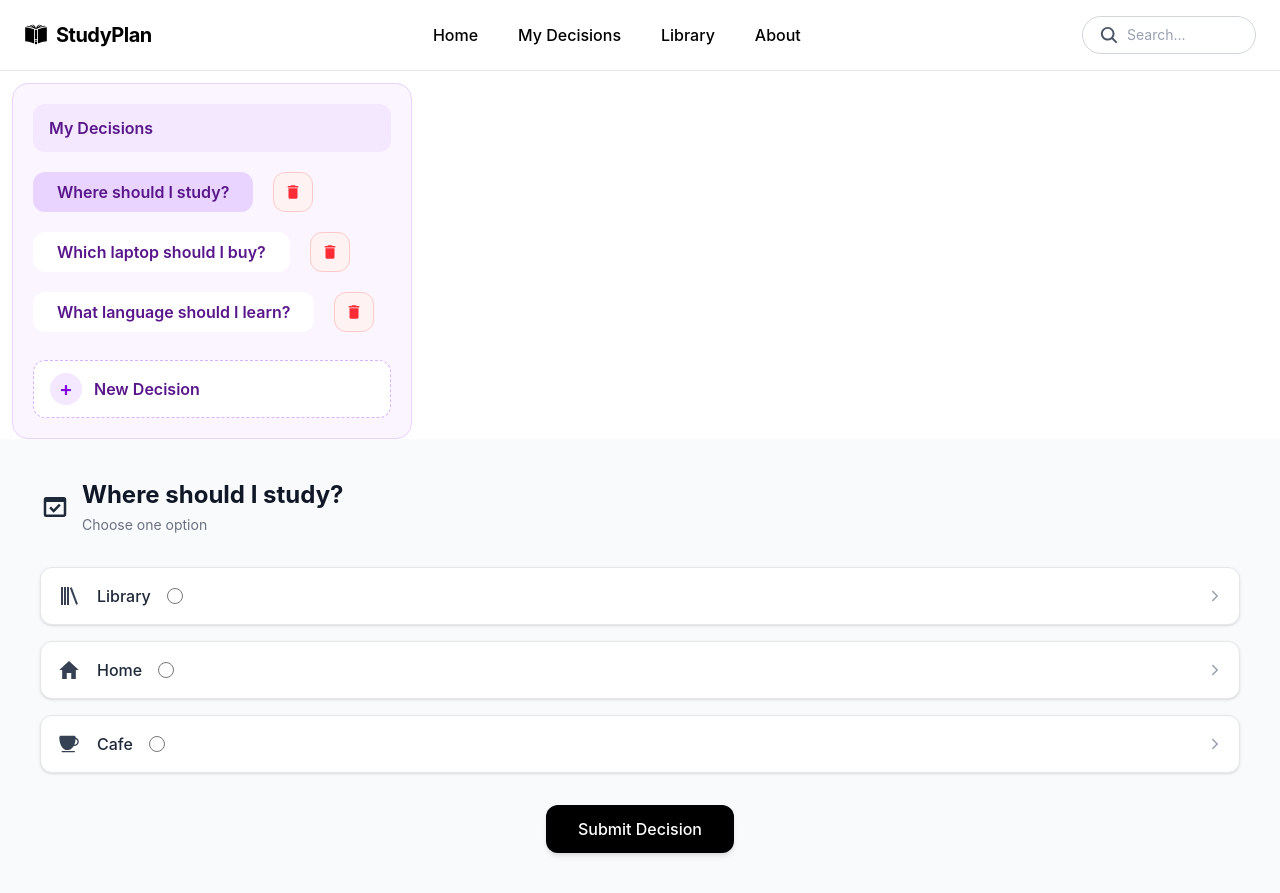
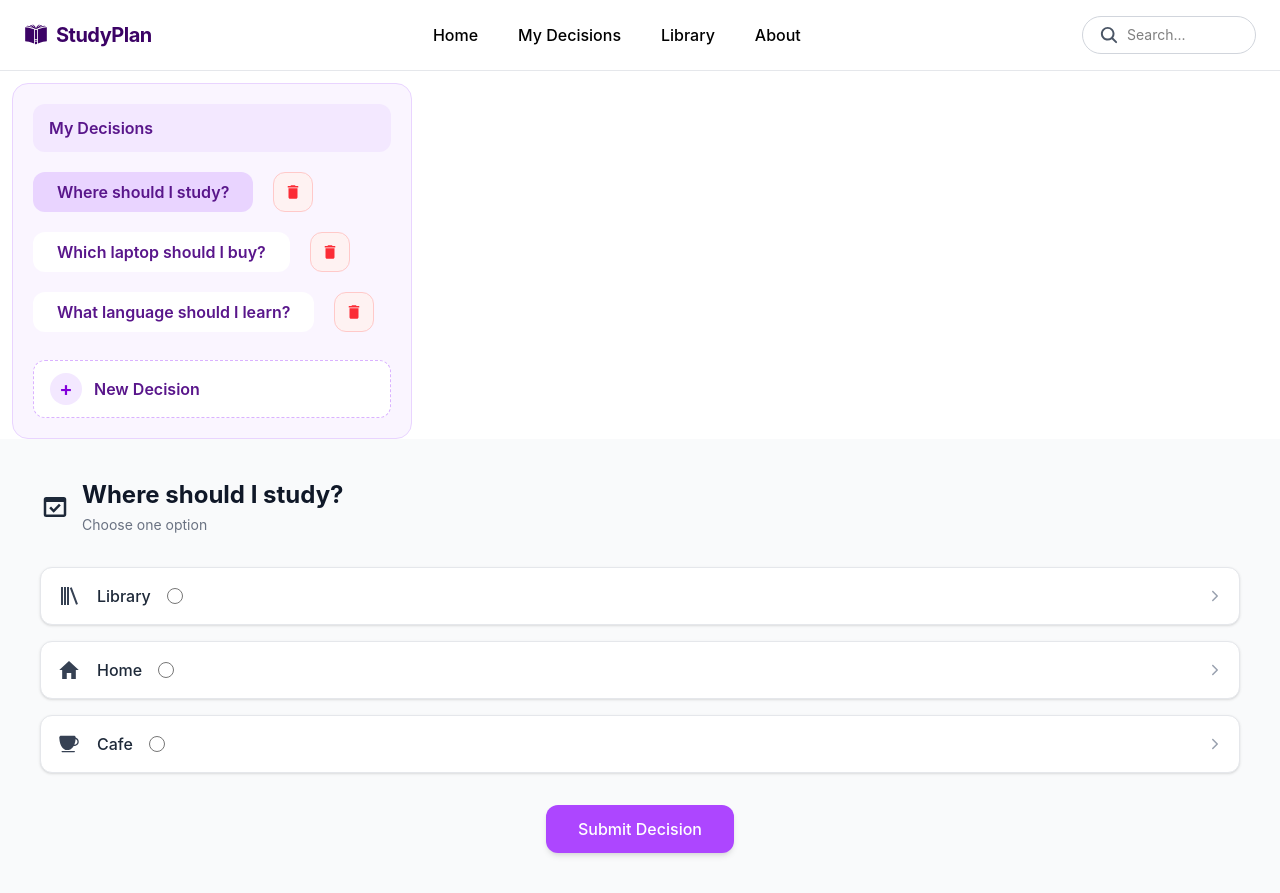
Before and after one commit to AytacMirzeyeva20/NV-ProjectLab, a React (Vite) app: page /sidebar in a window 1280 px wide. Built offline with nearby package versions, Linux system fonts and the light colour scheme; the HTML template or start-up script is replaced by a standard one.

Commit message:
Layihede deyisikler olundu

```diff
--- a/src/components/Home.jsx
+++ b/src/components/Home.jsx
@@ -5,10 +5,10 @@ function Home(){
        <section className="relative min-h-200 bg-cover bg-center flex items-center justify-center px-6"
   style={{
     backgroundImage:
-      "url('https://images.unsplash.com/photo-1532073145718-62df48eaa35e?fm=jpg&q=60&w=3000&auto=format&fit=crop&ixlib=rb-4.1.0&ixid=M3wxMjA3fDB8MHxzZWFyY2h8MjB8fHN0dWR5JTIwYWVzdGhldGljfGVufDB8fDB8fHww')",
+      "url('https://encrypted-tbn0.gstatic.com/images?q=tbn:ANd9GcQtLchh6sYb29mM0oGM8yyV0YhREsNMwSdU8Mkt3XZjSw&s=10')",
   }}>
 
-  <div className="absolute inset-0 bg-black/55"></div>
+  <div className="absolute inset-0 bg-purple-950/60"></div>
   <div className="relative z-10 max-w-4xl text-center text-white">
     <h1 className="text-4xl sm:text-5xl md:text-6xl font-bold leading-tight tracking-tight">
       Hər qərar, daha yaxşi bir gələcəyə aparir.
--- a/src/components/Main/Main.jsx
+++ b/src/components/Main/Main.jsx
@@ -5,6 +5,9 @@ import { IoIosCafe } from "react-icons/io";
 import { IoIosArrowForward } from "react-icons/io";
 import { useState } from "react";
 function Main({decision}) {
+  if (!decision) {
+    return <p className="text-red-700 font-bold">No decisions available.</p>;
+  }
     const[select,setSelectOpen]=useState("");
     const[result,setResult]=useState("");
     const handleSubmit=()=>{
@@ -73,7 +76,7 @@ function Main({decision}) {
 </div>
 </div>
      <div className="mt-8 flex justify-center">
-  <button onClick={handleSubmit} className="rounded-xl bg-black px-8 py-3 font-medium text-white shadow-md transition duration-300 hover:bg-gray-800 hover:shadow-lg">
+  <button onClick={handleSubmit} className="rounded-xl bg-purple-500 px-8 py-3 font-medium text-white shadow-md transition duration-300 hover:bg-purple-950 hover:shadow-lg">
     Submit Decision
   </button>
 </div>
--- a/src/components/Navbar.jsx
+++ b/src/components/Navbar.jsx
@@ -1,54 +1,76 @@
-import React from 'react'
+import React, { useState } from 'react'
 import { GiBookCover } from "react-icons/gi";
 import { IoSearch } from "react-icons/io5";
 import { Link } from 'react-router-dom';
+import { IoMenu } from "react-icons/io5";
 export default function Navbar() {
+  const[menuOpen,setMenuOpen]=useState(false);
   return (
     <>
   <nav className="flex items-center justify-between px-6 py-4 bg-white border-b border-gray-200">
   <div className="flex items-center gap-2">
-    <GiBookCover className="text-2xl text-black" />
-    <a href="#"  className="text-xl font-bold text-black tracking-tight">
+    <GiBookCover className="text-2xl text-purple-950" />
+    <a href="#" className="text-xl font-bold text-purple-950 tracking-tight">
       StudyPlan
     </a>
   </div>
   <ul className="hidden md:flex items-center gap-10">
     <li>
-     <Link to="/" className="relative py-2 text-black font-medium after:absolute after:left-0 after:bottom-0 after:h-0.5
- after:w-0 after:bg-black after:transition-all after:duration-300  hover:after:w-full" >
-  Home
- </Link>
+      <Link to="/" className="relative py-2 text-black font-medium after:absolute after:left-0 after:bottom-0 after:h-0.5
+ after:w-0 after:bg-purple-700 after:transition-all after:duration-300  hover:after:w-full"   >Home</Link>
     </li>
 
     <li>
       <Link to="/sidebar" className="relative py-2 text-black font-medium after:absolute after:left-0 after:bottom-0 after:h-0.5
- after:w-0 after:bg-black after:transition-all after:duration-300  hover:after:w-full" >
-  My Decisions
- </Link>
+ after:w-0 after:bg-purple-700 after:transition-all after:duration-300  hover:after:w-full"  >My Decisions</Link>
     </li>
 
     <li>
-      <a  href="#" className="relative py-2 text-black font-medium  after:absolute after:left-0 after:bottom-0 after:h-0.5
- after:w-0 after:bg-black after:transition-all after:duration-300 hover:after:w-full">
-        Library
-      </a>
+      <a href="#" className="relative py-2 text-black font-medium after:absolute after:left-0 after:bottom-0 after:h-0.5
+ after:w-0 after:bg-purple-700 after:transition-all after:duration-300  hover:after:w-full"  >Library</a>
     </li>
 
     <li>
-      <a  href="#"  className="relative py-2 text-black font-medium  after:absolute after:left-0 after:bottom-0 after:h-0.5
- after:w-0 after:bg-black after:transition-all after:duration-300 hover:after:w-full">
-        About
-      </a>
+      <a href="#" className="relative py-2 text-black font-medium after:absolute after:left-0 after:bottom-0 after:h-0.5
+ after:w-0 after:bg-purple-700 after:transition-all after:duration-300  hover:after:w-full"  >About</a>
     </li>
   </ul>
 
-  <div className="hidden sm:flex items-center gap-2 border border-gray-300 rounded-full px-4 py-2 focus-within:border-black transition">
+  <div className="hidden sm:flex items-center gap-2 border border-gray-300 rounded-full px-4 py-2">
     <IoSearch className="text-xl text-gray-600" />
-
-    <input type="search"  placeholder="Search..." className="w-28 outline-none text-sm text-black placeholder:text-gray-400"/>
+    <input
+      type="search"
+      placeholder="Search..."
+      className="w-28 outline-none text-sm text-black"/>
   </div>
 
+  <IoMenu className="text-2xl cursor-pointer md:hidden"
+    onClick={() => setMenuOpen(!menuOpen)}/>
 </nav>
+{menuOpen && (
+  <div className="md:hidden border-b border-gray-200 bg-white px-6 py-4">
+    <ul className="flex flex-col gap-5">
+      <li>
+        <Link to="/" onClick={() => setMenuOpen(false)}>
+          Home
+        </Link>
+      </li>
+      <li>
+        <Link to="/sidebar" onClick={() => setMenuOpen(false)}>
+          My Decisions
+        </Link>
+      </li>
+
+      <li>
+        <a href="#">Library</a>
+      </li>
+
+      <li>
+        <a href="#">About</a>
+      </li>
+    </ul>
+  </div>
+)}
     </>
   )
 }
--- a/src/components/Sidebar/DecisionBoard.jsx
+++ b/src/components/Sidebar/DecisionBoard.jsx
@@ -80,11 +80,11 @@ const handleDeleteSection = (id) => {
     const updatedDecisions = prev.filter(
       (decision) => decision.id !== id
     );
-
-    if (currentDecision === id && updatedDecisions.length > 0) {
+if (updatedDecisions.length === 0) {
+      setCurrentDecision(null);
+    } else if (currentDecision === id) {
       setCurrentDecision(updatedDecisions[0].id);
     }
-
     return updatedDecisions;
   });
 };
@@ -124,7 +124,7 @@ localStorage.setItem("decisions", JSON.stringify(decisions));
 )}
  <Sidebar decisions={decisions} currentDecision={currentDecision}
 setCurrentDecision={setCurrentDecision} setFormOpen={setFormOpen} handleDeleteSection={handleDeleteSection} />
-        <Main decision={decision} />
+        <Main decision={decision} key={decision?.id ?? "empty"} />
         </>
     )
 }
```
